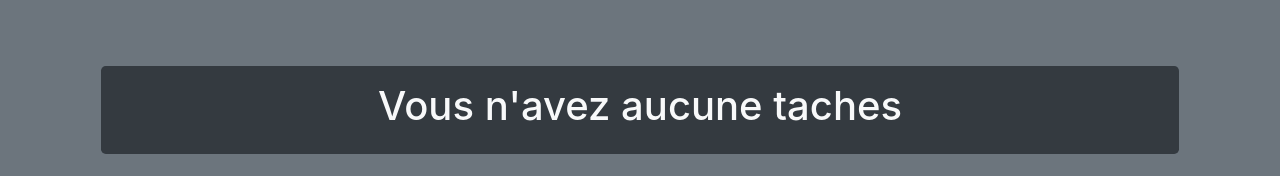
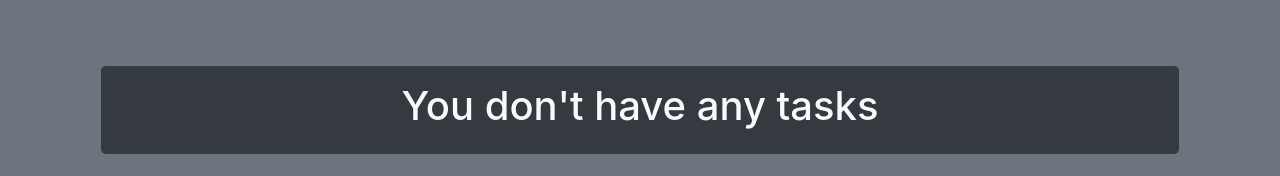
Before and after one commit to anonymax25/Docker-MEAN-project, an Angular app in the folder angularClient/: page / in a window 1280 px wide. Shown: the top 176 px of the page. Built offline with nearby package versions, Linux system fonts and the light colour scheme; no server answers.

Commit message:
fix - angular front

```diff
--- a/angularClient/src/app/app.component.html
+++ b/angularClient/src/app/app.component.html
@@ -1,7 +1,8 @@
 <div class="container">
   <div class="jumbotron m-3 p-3 text-center bg-dark">
-    <h1 *ngIf="tasks.length > 0" class="text-light">Il est temps de s'y mettre!<br><br><span class="label label-info text-danger">{{ tasks.length }} taches</span></h1>
-    <h1 *ngIf="tasks.length <= 0" class="text-light">Vous n'avez aucune taches</h1>
+    <h1 *ngIf="tasks.length > 1" class="text-light">It's time to work!<br><br><span class="label label-info text-danger">You have {{ tasks.length }} tasks</span></h1>
+    <h1 *ngIf="tasks.length == 1" class="text-light"><span class="label label-info">You have <div class="text-danger">{{ tasks.length }}</div> task</span></h1>
+    <h1 *ngIf="tasks.length <= 0" class="text-light">You don't have any tasks</h1>
   </div>
 
   <div class="text-center bg-secondary mb-3">
```
